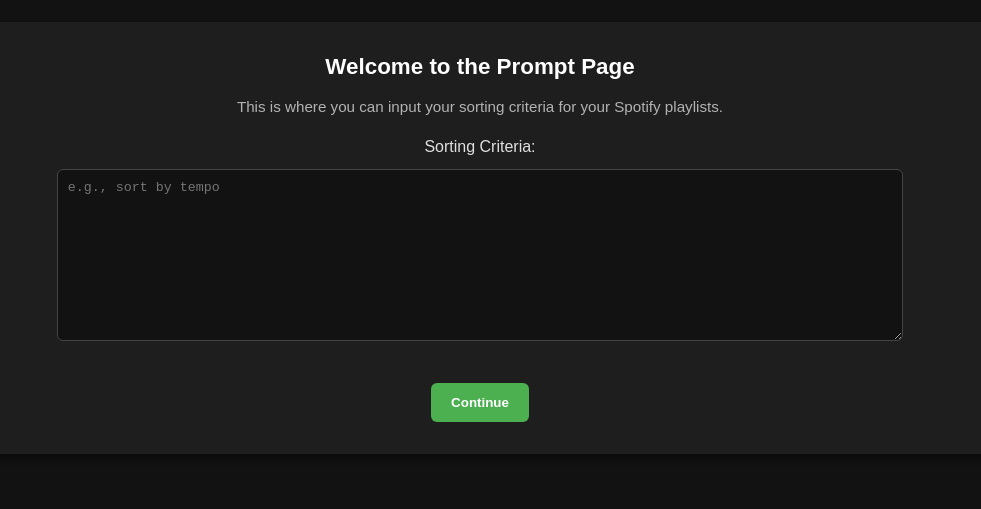
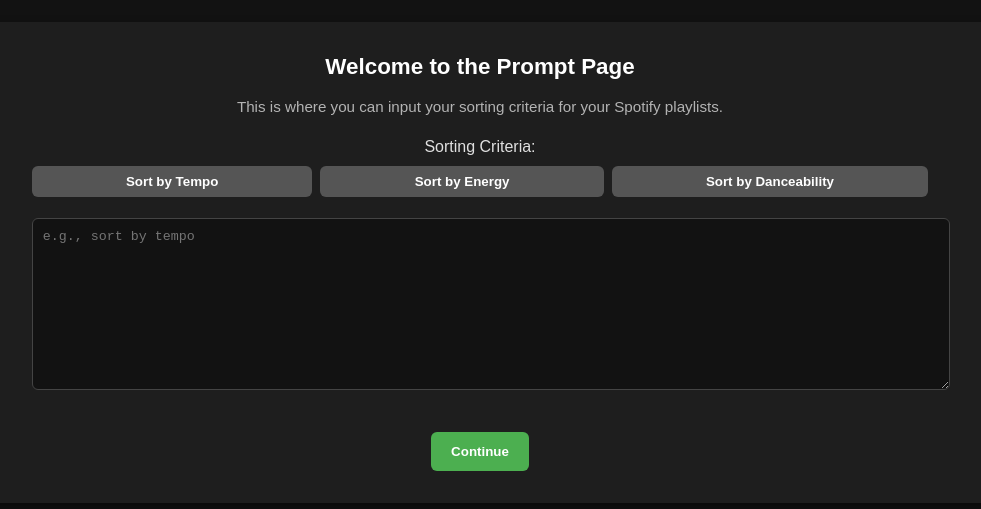
Before and after one commit to RoeBar/song-sorting-agent, a website: page prompt_page.html in a window 1280 px wide. Shown: the part 117-626 px from the top of the page, without its empty margins (160-1141 px from the left). Drawn offline with Linux system fonts and the light colour scheme.

Commit message:
continue

```diff
--- a/prompt_page.html
+++ b/prompt_page.html
@@ -14,11 +14,18 @@
             <p>This is where you can input your sorting criteria for your Spotify playlists.</p>
             <form id="prompt-form">
                 <label for="criteria">Sorting Criteria:</label><br>
-                <textarea id="criteria" name="criteria" placeholder="e.g., sort by tempo" rows="4" cols="50"></textarea><br><br>
+                <div class="textarea-wrapper">
+                    <div class="preset-components">
+                        <button type="button" class="preset-btn" onclick="fillPreset('sort by tempo')">Sort by Tempo</button>
+                        <button type="button" class="preset-btn" onclick="fillPreset('sort by energy')">Sort by Energy</button>
+                        <button type="button" class="preset-btn" onclick="fillPreset('sort by danceability')">Sort by Danceability</button>
+                    </div>
+                    <textarea id="criteria" name="criteria" placeholder="e.g., sort by tempo" rows="4" cols="50"></textarea>
+                </div>
+                <br>
                 <input type="submit" value="Continue" class="submit-btn">
             </form>
         </div>
-    </div>
     <script src="prompt_script.js"></script>
 </body>
 </html>
--- a/prompt_script.js
+++ b/prompt_script.js
@@ -21,7 +21,7 @@ function SendPrompt(event) {
         // re-enable the submit button
         gotResponse();
         // redirect to the song list page with the song lists as a query parameter
-        window.location.href = `playlist_descriptions.html`;
+        window.location.href = `playlist_descriptions.html?output=${encodeURIComponent(JSON.stringify(data.output))}`;
     })
     .catch(error => {
         console.error('Error:', error);
--- a/style.css
+++ b/style.css
@@ -125,7 +125,7 @@ button[type="submit"]:hover {
 }
 
 textarea {
-    width: 80%;
+    width: 87%;
     height: 150px;
     padding: 10px;
     border-radius: 6px;
@@ -133,6 +133,28 @@ textarea {
     background-color: #121212;
     color: #E0E0E0;
     margin-top: 1em;
+}
+
+/* Wrapper to align textarea and presets */
+.textarea-wrapper {
+    width: 87%;
+    margin: 0 auto;
+    text-align: left;
+}
+
+.textarea-wrapper textarea {
+    width: 100%;
+}
+
+.preset-components {
+    /* exactly one third of the textarea width (wrapper) */
+    width: 100%;
+    display: flex;
+    flex-direction: row;
+    gap: 8px;
+    margin: 10px auto 8px;
+    align-items: center;
+    justify-content: space-between;
 }
 
 .song-description {
@@ -232,3 +254,21 @@ textarea {
     font-weight: bold;
     font-size: 14px;
 }
+
+.preset-btn {
+    /* make the default background color gray, green when active/selected, and a lighter green on hover */
+    background-color: #555;
+    color: white;
+    border: none;
+    padding: 8px 10px;
+    border-radius: 6px;
+    cursor: pointer;
+    font-weight: bold;
+    transition: background-color 0.3s, transform 0.2s;
+    flex: 1 1 auto;
+    text-align: center;
+}
+
+.preset-btn:hover {
+    transform: scale(1.02);
+}
```
Also changed, not shown: 1 other file.
